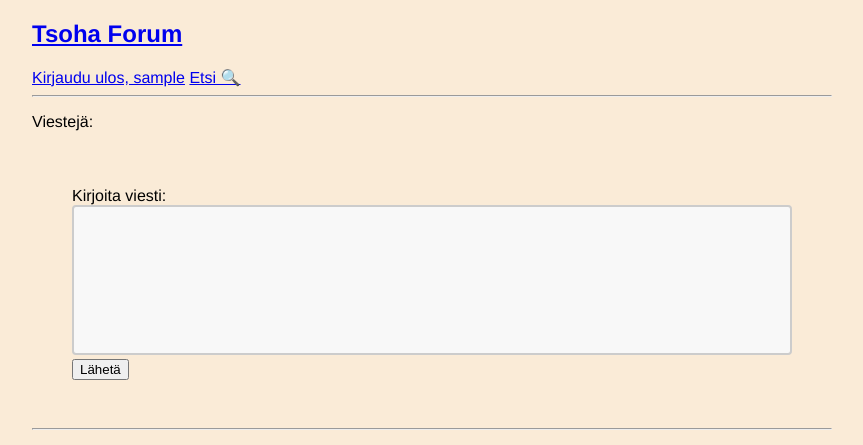
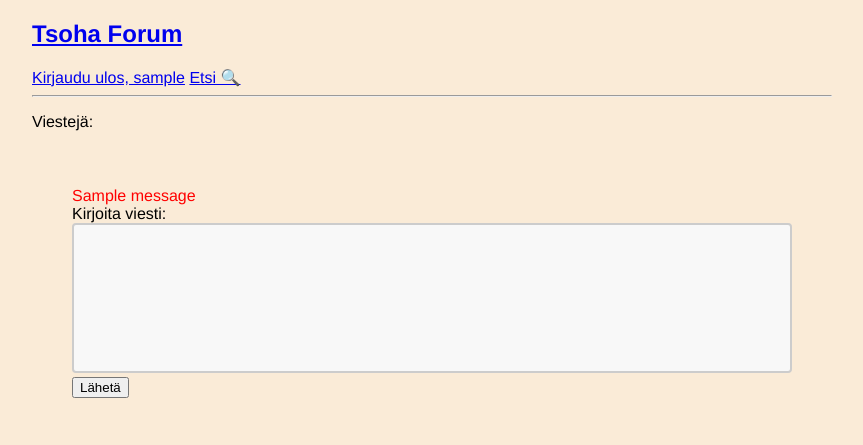
Before and after one commit to jerenuora/tsoha, a Flask app: template templates/messages.html in a window 1280 px wide. Shown: the top 445 px of the page, without its empty margins (208-1071 px from the left). Run offline with Flask 3, Linux system fonts and the light colour scheme; the visitor is signed in with stand-in values (Sample User, id 1); the template is opened without the code that fills it: most values are stand-ins (such as "Sample title", 1, 10 or a date in 2020); one stand-in notice (Sample message) is shown; parts of the project's set-up code (start-up, migrations or seed data) failed here and were passed over.

Commit message:
prevent adding empty messages from inside threads too

```diff
--- a/routes.py
+++ b/routes.py
@@ -168,6 +168,10 @@ def signup():
 def postmessage(id):
     message = request.form["message"]
     writer = session["username"]
+    if len(message) < 1:
+        flash("Viestissä on oltava sisältöä")
+        return redirect(request.referrer)
+
     if session["csrf_token"] != request.form["csrf_token"]:
         abort(403)
 
--- a/templates/messages.html
+++ b/templates/messages.html
@@ -52,6 +52,12 @@
 {% if session.username %}
 
 <div class="form">
+    {% for message in get_flashed_messages()  %}
+    <div class="alert" >
+      {{message}}
+    </div>
+    {%endfor%}
+
     <form  action="/postmessage/{{thread_id}}" method="POST">
         Kirjoita viesti:
         <br>
```
